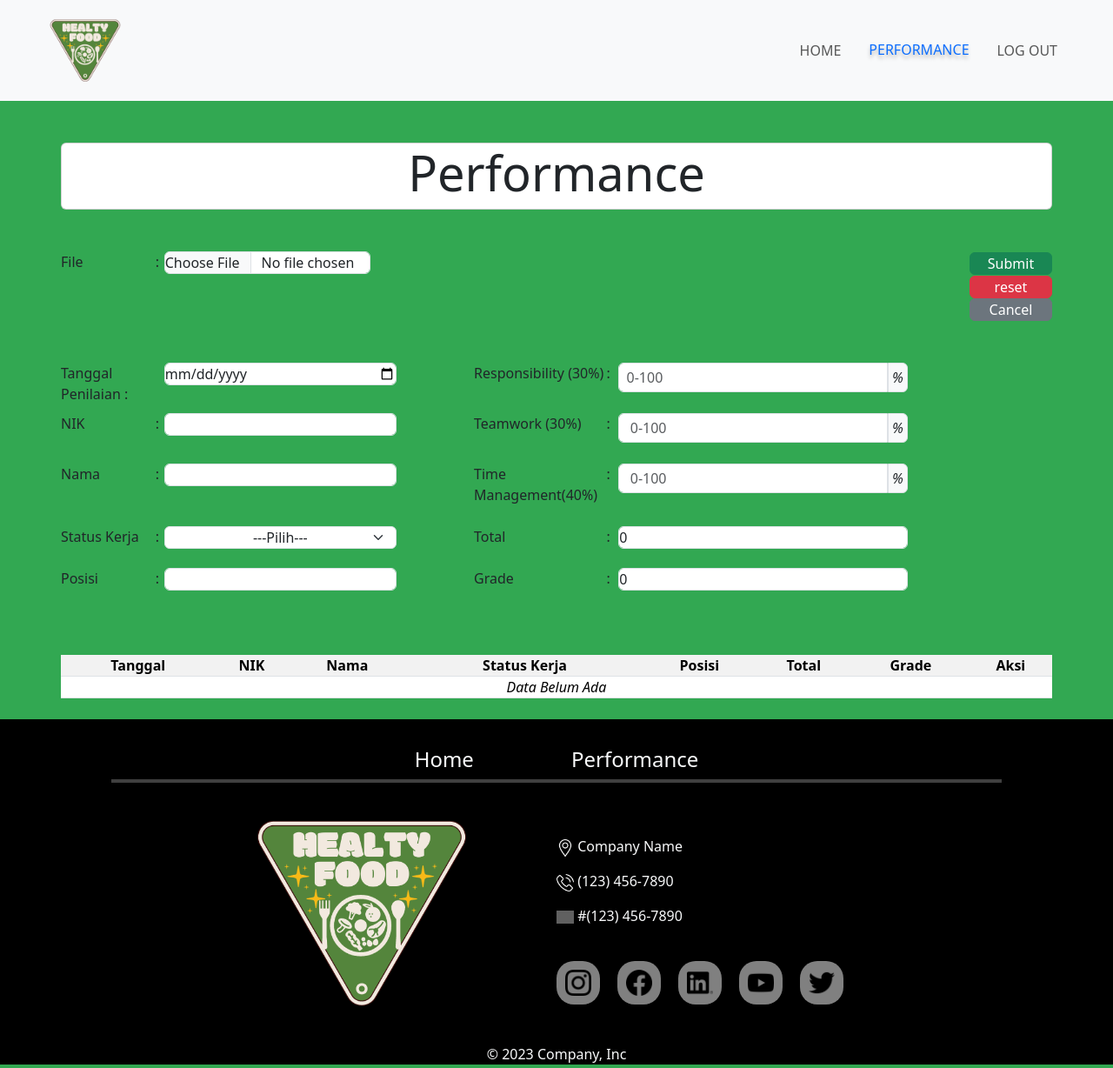
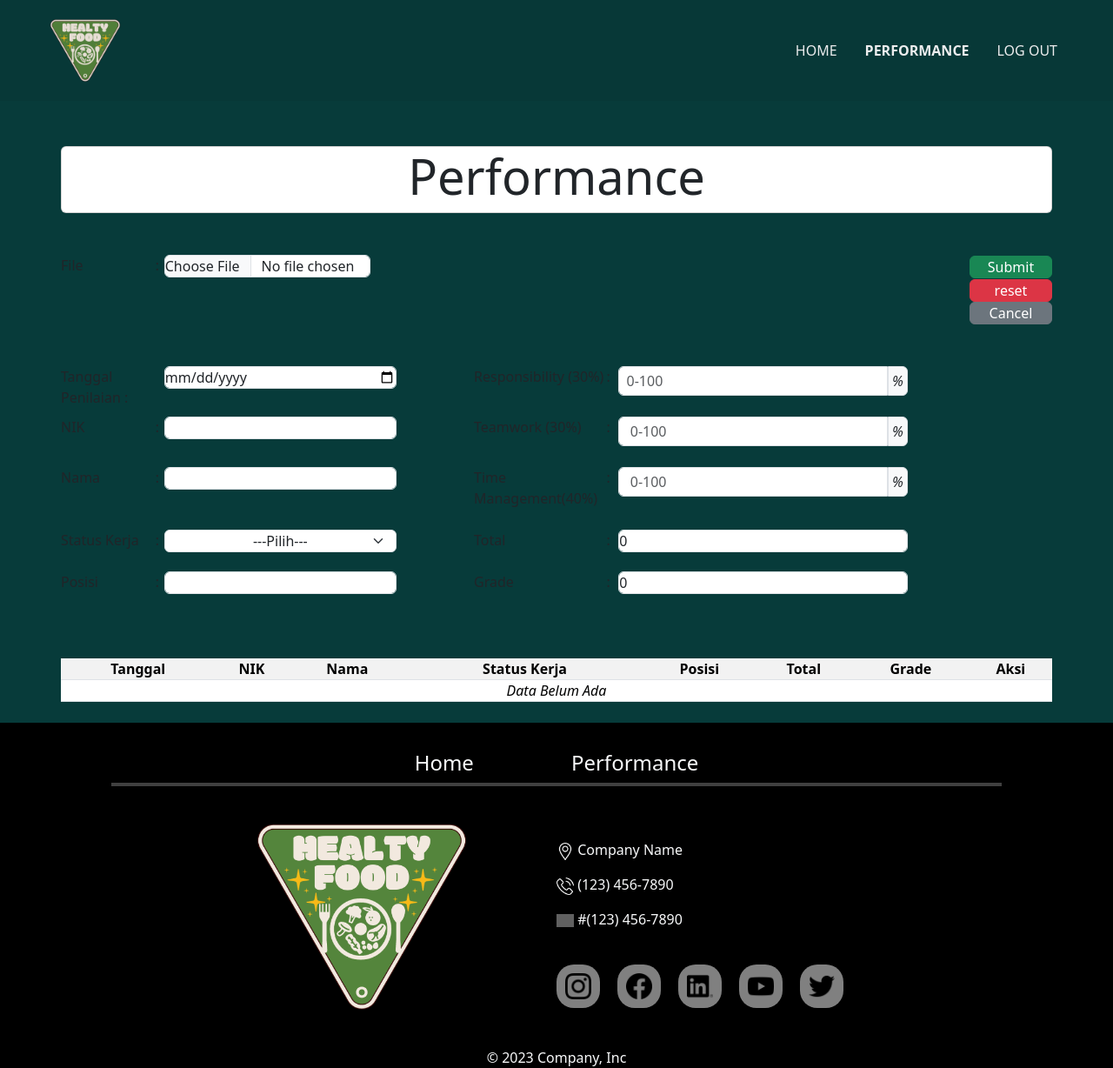
Before and after one commit to yongteck0528/UTS_Karyawan_Kel4, a PHP site: page /performance.php in a window 1280 px wide. Shown: the whole page at 87% size. Run offline with PHP 8.4, Linux system fonts and the light colour scheme; data that the repository does not hold is empty; grey boxes are pictures that could not be loaded.

Commit message:
changed navbar and bg color
changed navbar and bg color

```diff
--- a/performance.php
+++ b/performance.php
@@ -20,9 +20,11 @@ include_once("connection.php");
 </head>
 
 <body>
+
+<br><br><br><br><br>
   <!-- navbar  -->
   <nav class="navbar navbar-expand-lg">
-    <div class="container-fluid py-2 bg-body-tertiary">
+    <div class="container-fluid py-2 bg-navbar fixed-top">
       <a class="navbar-brand ps-5" href="#">
         <img src="image/logo/HEalty.png" alt="" class="img-responsive custom-img">
       </a>
@@ -30,25 +32,18 @@ include_once("connection.php");
         aria-controls="navbarNav" aria-expanded="false" aria-label="Toggle navigation">
         <span class="navbar-toggler-icon"></span>
       </button>
-      <div class="offcanvas offcanvas-end" data-bs-scroll="true" tabindex="-1" id="navbarNav">
-        <div class="offcanvas-header">
-          <button type="button" class="btn-close text-reset" data-bs-dismiss="offcanvas" aria-label="Close"></button>
-        </div>
-
-        <div class="collapse navbar-collapse offcanvas-body justify-content-end me-5" id="navbarNav">
+      <div class="collapse navbar-collapse justify-content-end me-5" id="navbarNav">
         <ul class="navbar-nav">
           <li class="nav-item">
-              <a class="nav-link mx-3" href="home.php">HOME</a>
+            <a class="nav-link mx-3 text-primary  text-light" href="home.php">HOME</a>
           </li>
           <li class="nav-item">
-              <a class="nav-link mx-3 text-primary current-page-nav" href="performance.php">PERFORMANCE</a>
+            <a class="nav-link mx-3 fw-bold text-light" href="performance.php">PERFORMANCE</a>
           </li>
           <li class="nav-item">
-              <a class="nav-link mx-3" href="index.php">LOG OUT</a>
+            <a class="nav-link mx-3 text-light" href="index.php">LOG OUT</a>
           </li>
-
         </ul>
-        </div>
       </div>
     </div>
   </nav>
--- a/style.css
+++ b/style.css
@@ -6,15 +6,21 @@
 html,
 body {
   height: 100%;
-  /* background-image: linear-gradient(to bottom, rgba(87, 159, 236, 100%), rgba(207, 230, 255, 100%)); */
-  /* background-repeat: no-repeat; */
-  /* background-attachment: fixed; */
-  background-color: #32a852 !important;
+  background-color: #073B3A !important;
+}
+
+.section-padding-top{
+  padding-top: 5px;
 }
 
 
+.bg-navbar{
+  background-color: #073B3A;
+  filter: brightness(0.95);
+}
+
 .current-page-nav {
-  color: rgb(59, 0, 255);
+  color: #0B6E4F;
   font-style: normal;
   font-weight: bold;
   font-size: 16px;
```
Also changed, not shown: home.php (+5 -5 lines). Lines whose indentation alone changed are shown as unchanged.
